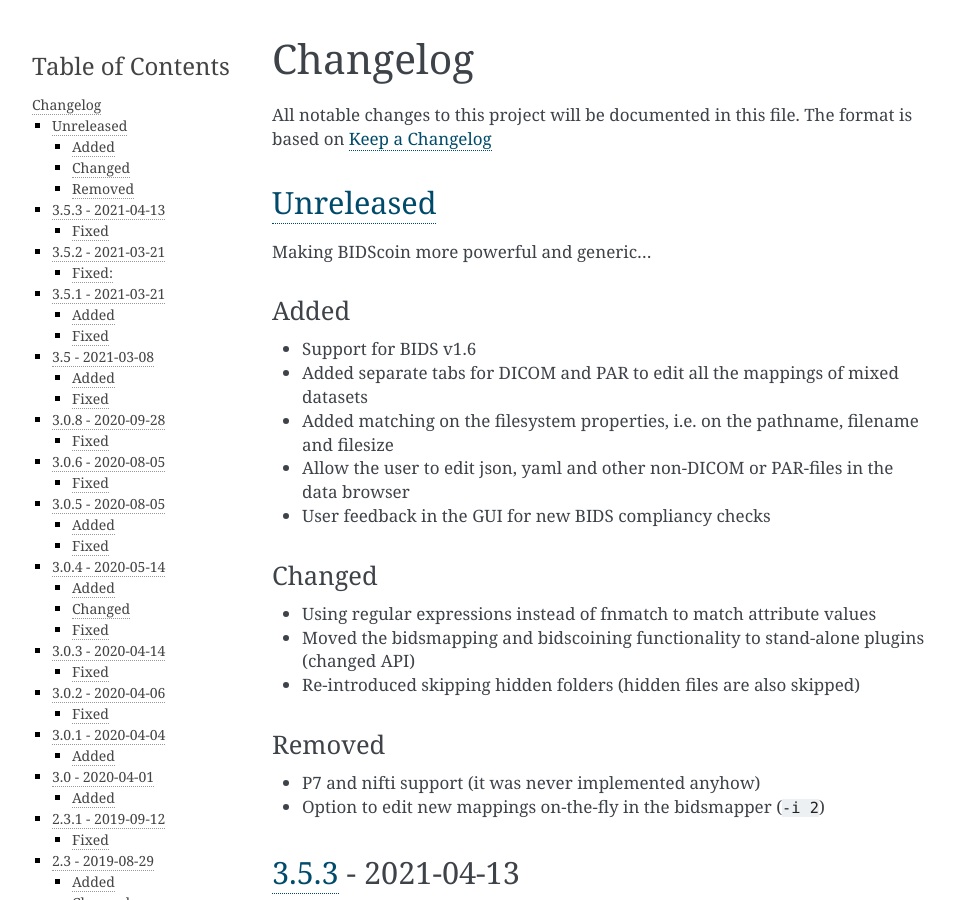
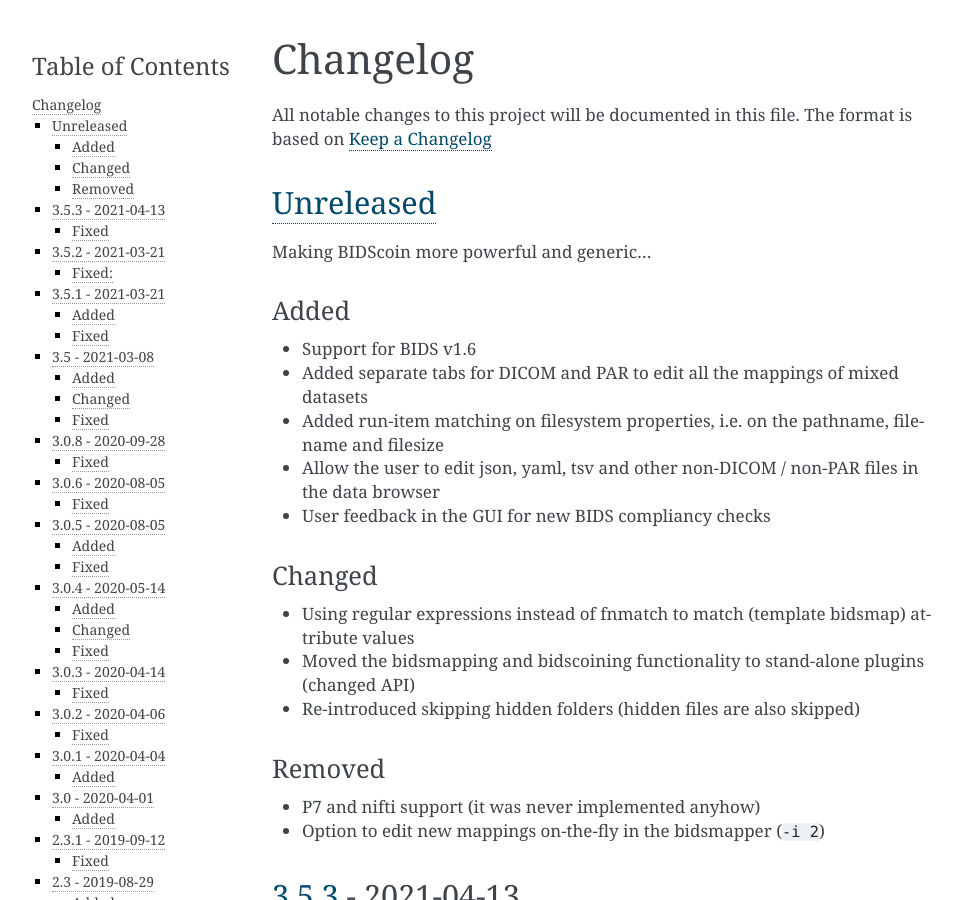
Before and after one commit to Donders-Institute/bidscoin, a Sphinx documentation site: the page built from docs/CHANGELOG.md, in a window 1280 px wide and 900 px high. Shown: the whole window, without its empty margins (148-1110 px from the left). Built offline with Sphinx 7.4.7, drawn with Linux system fonts in a browser that asks for light colours; some of the changed text lies outside the part shown.

Commit message:
Minor edits

```diff
--- a/docs/CHANGELOG.md
+++ b/docs/CHANGELOG.md
@@ -9,12 +9,12 @@
 ### Added
 - Support for BIDS v1.6
 - Added separate tabs for DICOM and PAR to edit all the mappings of mixed datasets
-- Added matching on the filesystem properties, i.e. on the pathname, filename and filesize
-- Allow the user to edit json, yaml and other non-DICOM or PAR-files in the data browser
+- Added run-item matching on filesystem properties, i.e. on the pathname, filename and filesize
+- Allow the user to edit json, yaml, tsv and other non-DICOM / non-PAR files in the data browser
 - User feedback in the GUI for new BIDS compliancy checks
 
 ### Changed
-- Using regular expressions instead of fnmatch to match attribute values
+- Using regular expressions instead of fnmatch to match (template bidsmap) attribute values
 - Moved the bidsmapping and bidscoining functionality to stand-alone plugins (changed API)
 - Re-introduced skipping hidden folders (hidden files are also skipped)
 
@@ -52,6 +52,9 @@
 - Improved GUI help tooltips and user feedback
 - Improved feedback and control for invalid bidsnames
 - Validation of run-items and bidsmaps against the BIDS schema
+
+### Changed
+- Use the dccn template bidsmap as the default
 
 ### Fixed
 - Simplified and improved (hopefully) handling of fieldmaps
```
Also changed, not shown: other parts of docs/CHANGELOG.md (+1 -0 lines), 1 other file.
